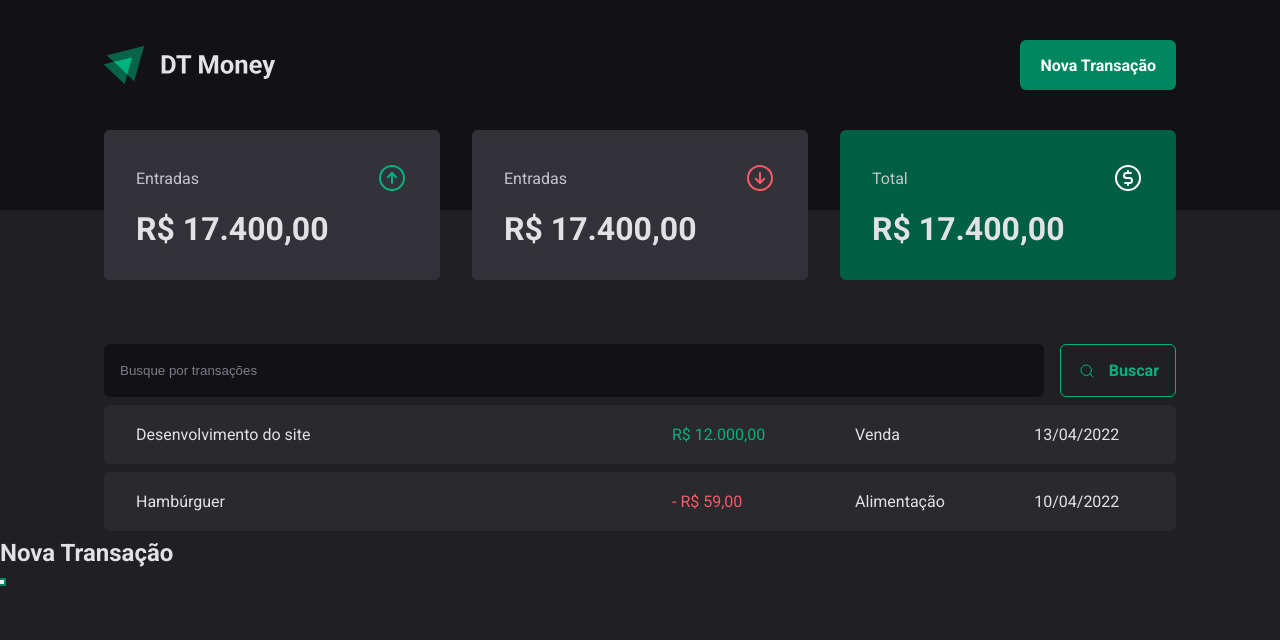
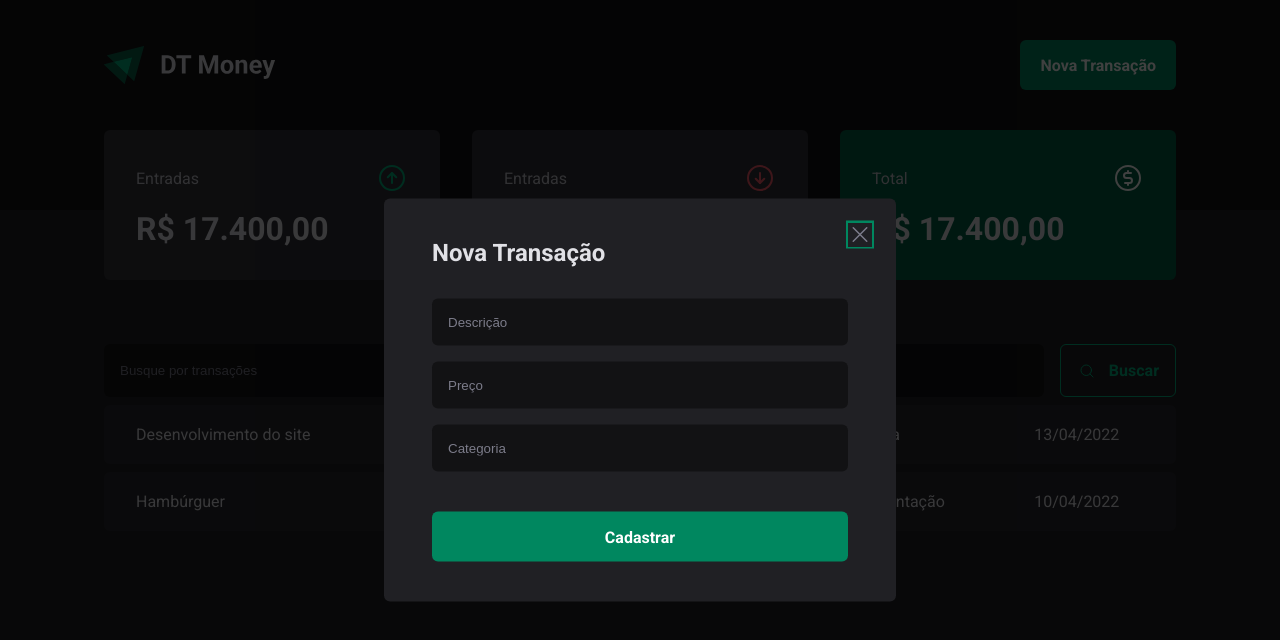
Before and after one commit to tenshiiu/dt-money, a React (Vite) app: page / in a window 1280 px wide. Both pictures are taken after a click on the button "Nova Transação". Shown: the top 640 px of the page. Built offline with nearby package versions, Linux system fonts and the light colour scheme.

Commit message:
Personalização do modal e inputs

```diff
--- a/src/components/Header/index.tsx
+++ b/src/components/Header/index.tsx
@@ -2,6 +2,7 @@
 import * as Dialog from "@radix-ui/react-dialog";
 
 import LogoImg from "../../assets/Logo.svg";
+import { NewTransactionModal } from "../NewTransactionModal";
 
 export function Header() {
     return (
@@ -15,14 +16,7 @@
                 <NewTransactionButton>Nova Transação</NewTransactionButton>
             </Dialog.Trigger>
 
-            <Dialog.Portal>
-                <Dialog.Overlay />
-                <Dialog.Content>
-                    <Dialog.Title>Nova Transação</Dialog.Title>
-
-                    <Dialog.Close />
-                </Dialog.Content>
-            </Dialog.Portal>
+            <NewTransactionModal />
 
             </Dialog.Root>
          </HeaderContent>
--- /dev/null
+++ b/src/components/NewTransactionModal/index.tsx
@@ -0,0 +1,28 @@
+import * as Dialog from "@radix-ui/react-dialog";
+import { Overlay, Content, CloseButton } from "./styles";
+import { X } from "phosphor-react";
+
+export function NewTransactionModal() {
+    return (
+        <Dialog.Portal>
+         <Overlay />
+
+                <Content>
+                    <Dialog.Title>Nova Transação</Dialog.Title>
+                    <CloseButton>
+                        <X size={24}/>
+                    </CloseButton>
+
+                <form action="">
+                    <input type="text" placeholder="Descrição" required/>
+                    <input type="number" placeholder="Preço" required/>
+                    <input type="text" placeholder="Categoria" required/>
+
+                    <button type="submit">
+                        Cadastrar
+                    </button>
+                </form>
+                </Content>
+        </Dialog.Portal>
+    )
+}
--- /dev/null
+++ b/src/components/NewTransactionModal/styles.ts
@@ -0,0 +1,69 @@
+import styled from "styled-components";
+import * as Dialog from "@radix-ui/react-dialog";
+
+export const Overlay = styled(Dialog.Overlay)`
+    position: fixed;
+    width: 100vw;
+    height: 100vh;
+    inset: 0;
+    background: rgba(0, 0, 0, 0.75);
+`;
+
+export const Content = styled(Dialog.Content)`
+    min-width: 32rem;
+    border-radius: 6px;
+    padding: 2.5rem 3rem;
+    background: ${props => props.theme["gray-800"]};
+
+    position: fixed;
+    top: 50%;
+    left: 50%;
+    transform: translate(-50%, -50%);
+
+    form {
+        margin-top: 2rem;
+        display: flex;
+        flex-direction: column;
+        gap: 1rem;
+
+        input {
+            border-radius: 6px;
+            border: 0;
+            background: ${props => props.theme["gray-900"]};
+            color: ${props => props.theme["gray-300"]};
+            padding: 1rem;
+
+            &::placeholder {
+                color: ${props => props.theme["gray-500"]};;
+            }
+        }
+
+        button[type="submit"] {
+            height: 50px;
+            border: 0;
+            background: ${props => props.theme["green-500"]};
+            color: ${props => props.theme.white};
+            font-weight: bold;
+            padding: 0 1.25rem;
+            border-radius: 6px;
+            margin-top: 1.5rem;
+            cursor: pointer;
+
+            &:hover {
+                background: ${props => props.theme["green-700"]};
+                transition: background-color 0.2s;
+            }
+        }
+    }
+`;
+
+export const CloseButton = styled(Dialog.Close)`
+    position: absolute;
+    background: transparent;
+    border: 0;
+    top: 1.5rem;
+    right: 1.5rem;
+    line-height: 0;
+    cursor: pointer;
+    color: ${props => props.theme["gray-500"]};
+`;
```
